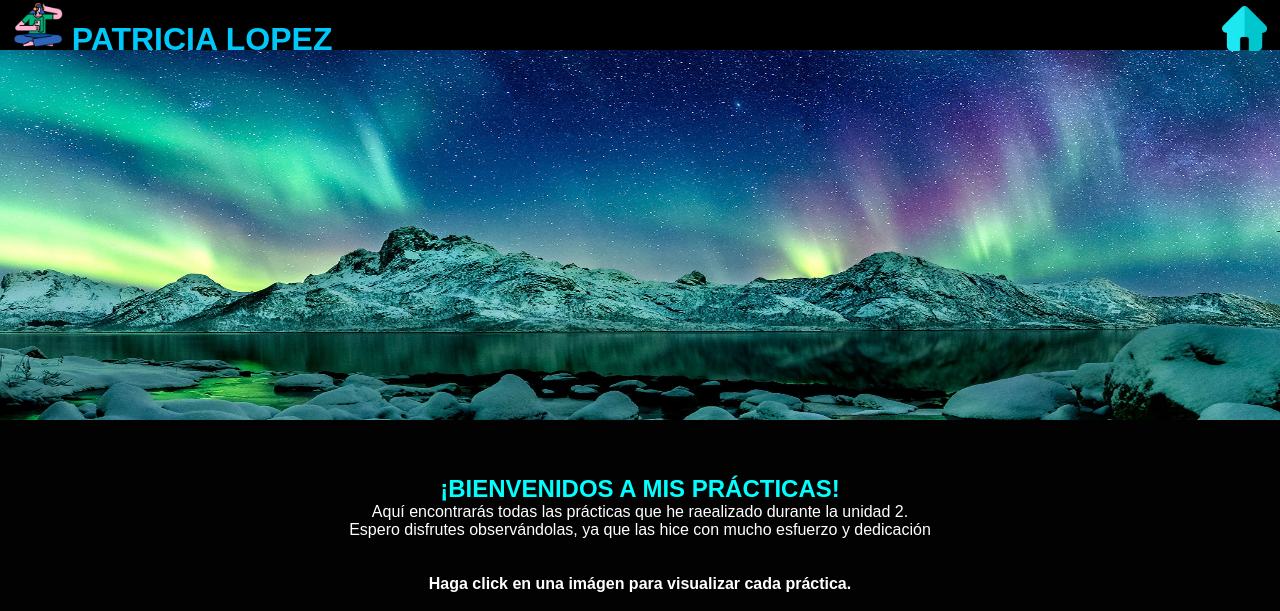
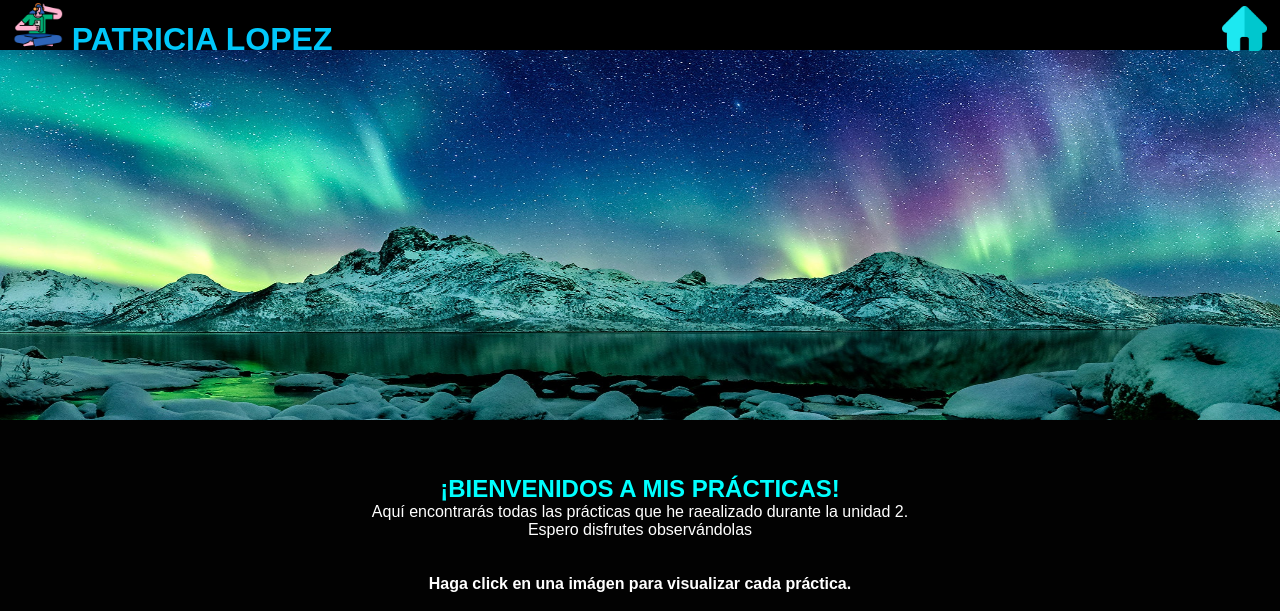
Before and after one commit to patylo/menuPatyUnidad1, a plain HTML site: page index.html in a window 1280 px wide. Shown: the top 611 px of the page. Drawn offline with Linux system fonts and the light colour scheme; a web font is replaced by a local one.

Commit message:
Update index.html

```diff
--- a/index.html
+++ b/index.html
@@ -28,7 +28,7 @@
             <!--Editar con lo que ustedes quieran-->
             <h2>¡BIENVENIDOS A MIS PR&Aacute;CTICAS!</h2>
             <P>Aqu&iacute; encontrar&aacute;s todas las pr&aacute;cticas que he raealizado durante la unidad 2.</P>
-            <p>Espero disfrutes observ&aacute;ndolas, ya que las hice con mucho esfuerzo y dedicaci&oacute;n</p>
+            <p>Espero disfrutes observ&aacute;ndolas</p>
             <br><br>
             <p><strong>Haga click en una im&aacute;gen para visualizar cada pr&aacute;ctica.</strong></p>
 
```
